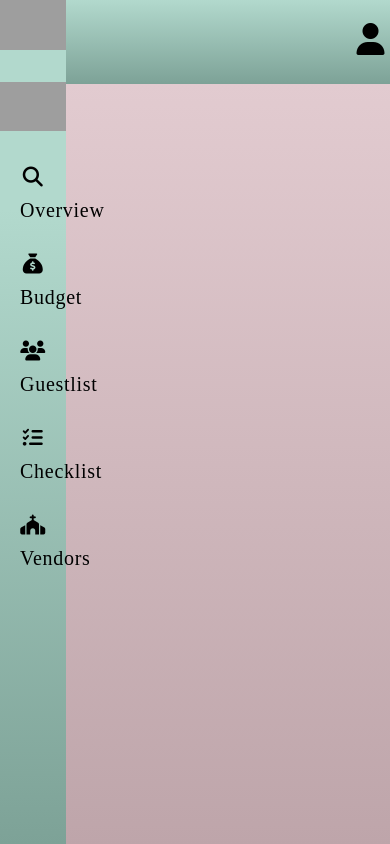
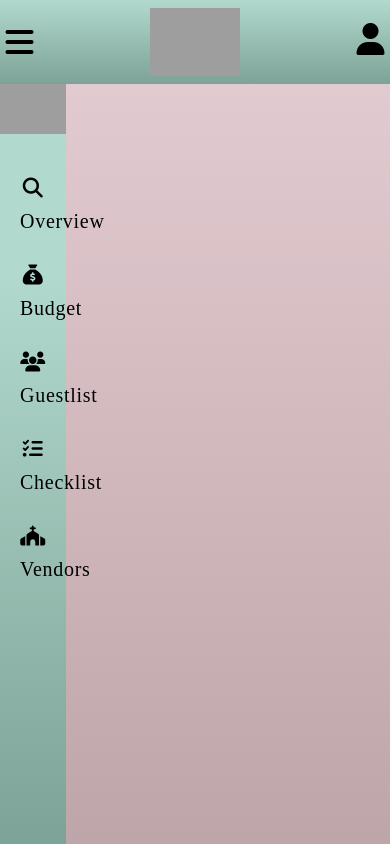
Before and after one commit to anamonium/wdpai, a PHP site: page /public/views/mainPage.html in a window 390 px wide. Run offline with PHP 8.4, Linux system fonts and the light colour scheme; some libraries are stand-ins or nearby versions; grey boxes are pictures that could not be loaded.

Commit message:
Added main-page phone design

```diff
--- a/public/css/mainPage.css
+++ b/public/css/mainPage.css
@@ -1,6 +1,6 @@
 .containerMain{
     display: flex;
-    flex-direction: row;
+    flex-direction: column;
 }
 
 .menuBar{
@@ -13,7 +13,8 @@
 }
 
 #logo{
-    margin: 2em 0em;
+    margin: 0em;
+    height: 8vh;
 }
 
 .menuBar>img{
@@ -23,9 +24,11 @@
 }
 
 main{
-    width: 83vw;
+    height: 90 vh;
+    width: 100vw;
     display: flex;
-    flex-direction: column;
+    flex-direction: row;
+    overflow: auto;
 }
 
 .pasek{
@@ -33,9 +36,11 @@ main{
     background: linear-gradient(180deg, #B2D9CD 0%, #7DA297 100%);
     display: flex;
     flex-direction: row;
+    /*justify-content: center;
+    align-items: center;*/
 }
 
-.account{
+.account, .menuIcon{
     width: 10vw;
     display: flex;
     flex-direction: column;
@@ -43,13 +48,17 @@ main{
     align-items: center;
 }
 
-#Account{
+i{
     font-size: 2em;
 }
 
-.menuIcon, .emptySpace{
-    width: 36.5vw;
+.logo{
+    width: 80vw;
+    display: flex;
+    justify-content: center;
+    align-items: center;
 }
+
 
 li i {
     font-size: 1em;
@@ -58,6 +67,7 @@ li i {
 .siter{
     background: linear-gradient(180deg, #E2CBD0 0%, #BEA5AA 100%);
     height: 90vh;
+    width: 100%;
     overflow: auto;
 }
 
@@ -69,7 +79,7 @@ ul {
     height: 100%;
     width: calc(100% - 40px);
     position: relative;
-    margin: 0 auto;
+    margin: 2em auto;
     padding: 0;
 }
 
@@ -86,3 +96,37 @@ a{
     display: inline-block;
     line-height: 2em;
 }
+
+@media only screen and (max-device-width: 420px){
+
+
+
+    .menuBar{
+        width: 260vw;
+        height: 90vh;
+    }
+
+    .siter{
+        overflow: auto;
+    }
+
+    #logo{
+        height: 6vh;
+    }
+
+    i{
+        font-size: 1.5em;
+    }
+    li i{
+        font-size: 1.5em;
+    }
+
+    .menuBar>img{
+        width: 100%;;
+    }
+
+    ul{
+        margin: 4em auto;
+    }
+
+}
--- a/public/views/mainPage.html
+++ b/public/views/mainPage.html
@@ -8,9 +8,20 @@
 </head>
 <body>
     <div class = "containerMain">
+        <div class = "pasek">
+            <div class = "menuIcon">
+                <i class="fas fa-bars"></i>
+            </div>
+            <div class = "logo">
+                <img id = "logo" src = "../img/logo.svg">
+            </div>
+            <div class = "account">
+                <a href = "a class = button"><i class="fas fa-user"></i></a>
+            </div>
+        </div>
+        <main>
             <nav class = "menuBar">
                 <img id = "flowers" src = "../img/images/login-flowers-kopia.png">
-            <img id = "logo" src = "../img/logo.svg">
                 <ul>
                     <li>
                         <i class="fas fa-magnifying-glass"></i>
@@ -35,16 +46,7 @@
                 </ul>
 
             </nav>
-        <main>
-            <header>
-                <div class = "pasek">
-                    <div class = "menuIcon"></div>
-                    <div class = "emptySpace"></div>
-                    <div class = "account">
-                        <a href = "a class = button"><i id = "Account" class="fas fa-user"></i></a>
-                    </div>
-                </div>
-            </header>
+
             <div class = "siter">
                 <section >
 
```
Lines whose indentation alone changed are shown as unchanged.
